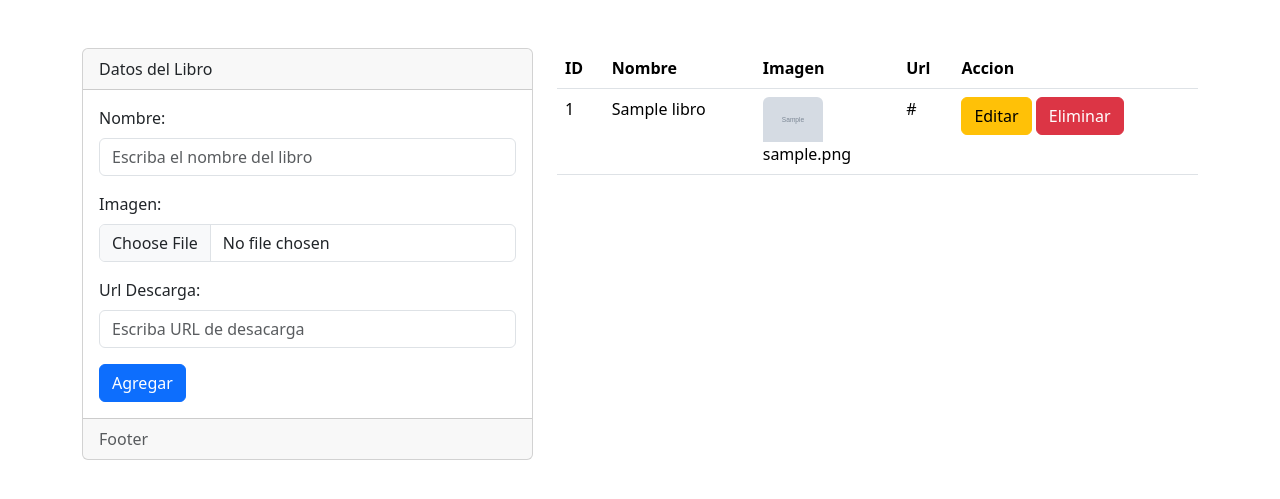
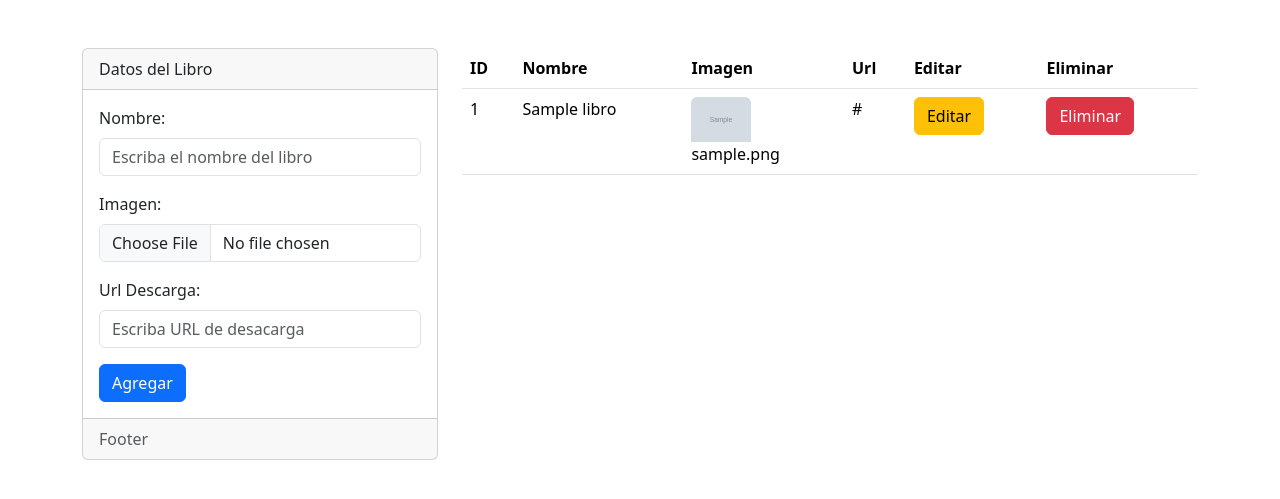
Before and after one commit to cars2614/ProyectoBasePython, a Flask app: page /librosAdmin in a window 1280 px wide. Shown: the part 56-555 px from the top of the page. Run offline with Flask 3, Linux system fonts and the light colour scheme; the visitor is signed in with stand-in values (Sample User, id 1); tables that the repository leaves empty hold one stand-in row (values such as "Sample post"); grey boxes marked "Sample" are stand-in pictures.

Commit message:
ajuste tamaño formulario y tabla

```diff
--- a/templates/admin/librosAdmin.html
+++ b/templates/admin/librosAdmin.html
@@ -6,7 +6,7 @@
 
 
     <!-- Formulario de libros -->
-    <div class="col-md-5">
+    <div class="col-md-4">
         <div class="card">
 
             <div class="card-header">Datos del Libro</div>
@@ -15,8 +15,7 @@
                 <!--enctype="multipart/form-data" SE DEBE PONER YA QUE ESTAMOS ENVIANDO UNA IMAGEN  -->
                 <!-- este mismo formulario se reutiliza para AGREGAR y para EDITAR, -->
                 <!-- la funcion editarLibro() cambia el action, el boton y llena los campos -->
-                <form action="/admin/librosAdmin/guardar" method="post" enctype="multipart/form-data"
-                    id="formLibro">
+                <form action="/admin/librosAdmin/guardar" method="post" enctype="multipart/form-data" id="formLibro">
 
                     <!-- id del libro que se esta editando, vacio cuando se va a agregar uno nuevo -->
                     <input type="text" name="id_libro" id="id_libro_form" hidden />
@@ -64,7 +63,7 @@
 
 
     <!-- tabla de recepcion libros -->
-    <div class="col-md-7">
+    <div class="col-md-8">
         <div class="table-responsive">
             <table class="table">
                 <thead>
@@ -73,7 +72,8 @@
                         <th scope="col">Nombre</th>
                         <th scope="col">Imagen</th>
                         <th scope="col">Url</th>
-                        <th scope="col">Accion</th>
+                        <th scope="col">Editar</th>
+                        <th scope="col">Eliminar</th>
                     </tr>
                 </thead>
                 <tbody>
@@ -98,6 +98,9 @@
                                 onclick="editarLibro('{{ libro[0] }}', '{{ libro[1] }}', '{{ libro[2] }}', '{{ libro[3] }}')">
                                 Editar
                             </button>
+                        </td>
+
+                        <td>
 
                             <form action="/admin/librosAdmin/borrar" method="post" class="d-inline">
 
```
Also changed, not shown: templates/sitio/img/libros/2026164252_deadpool.jpg (added).
